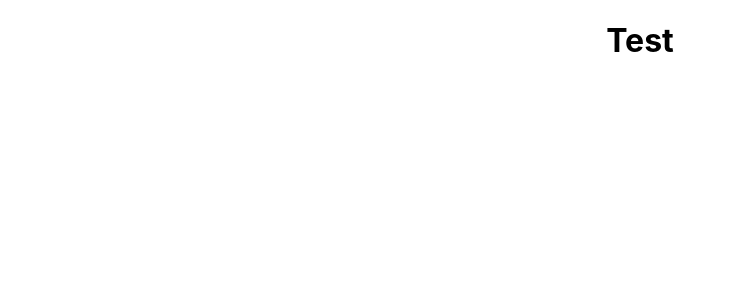
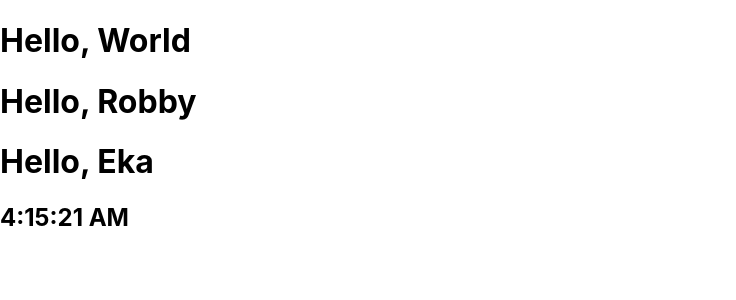
Before and after one commit to prawpash/belajar-react, a React (Create React App) app: page / in a window 1280 px wide. Shown: the top 300 px of the page, without its empty margins (0-736 px from the left). Built offline with nearby package versions, Linux system fonts and the light colour scheme.

Commit message:
belajar components

```diff
--- a/src/App.js
+++ b/src/App.js
@@ -1,10 +1,14 @@
-import logo from './logo.svg';
-import './App.css';
+import Component1 from './components/component1';
+import Component2 from './components/componet2';
+import Tick from './components/time';
 
 function App() {
   return (
-    <div className="App">
-      <h1>Test {console.log('test')}</h1>
+    <div>
+      <Component1/>
+      <Component2 nama="Robby"/>
+      <Component2 nama="Eka"/>
+      <Tick/>
     </div>
   );
 }
--- /dev/null
+++ b/src/components/component1.js
@@ -0,0 +1,9 @@
+function Component1(){
+    return(
+        <div>
+            <h1>Hello, World</h1>
+        </div>
+    );
+}
+
+export default Component1;
--- /dev/null
+++ b/src/components/componet2.js
@@ -0,0 +1,9 @@
+import React from 'react';
+
+class Component2 extends React.Component{
+    render(){
+        return <h1>Hello, {this.props.nama}</h1>
+    }
+}
+
+export default Component2;
--- /dev/null
+++ b/src/components/time.js
@@ -0,0 +1,8 @@
+function Tick(){
+    let jam = new Date().toLocaleTimeString();
+    return(
+        <h2>{jam}</h2>
+    );
+}
+
+export default Tick;
```
